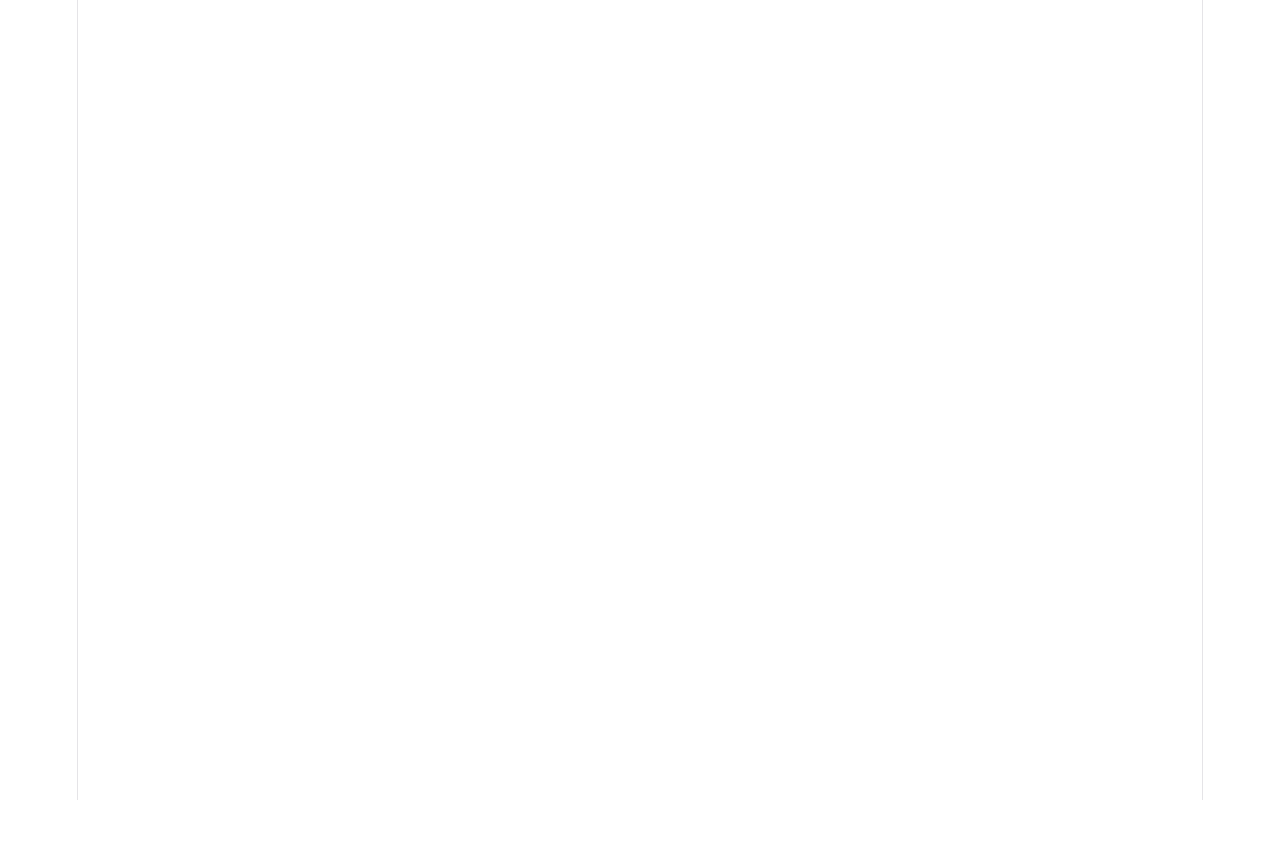
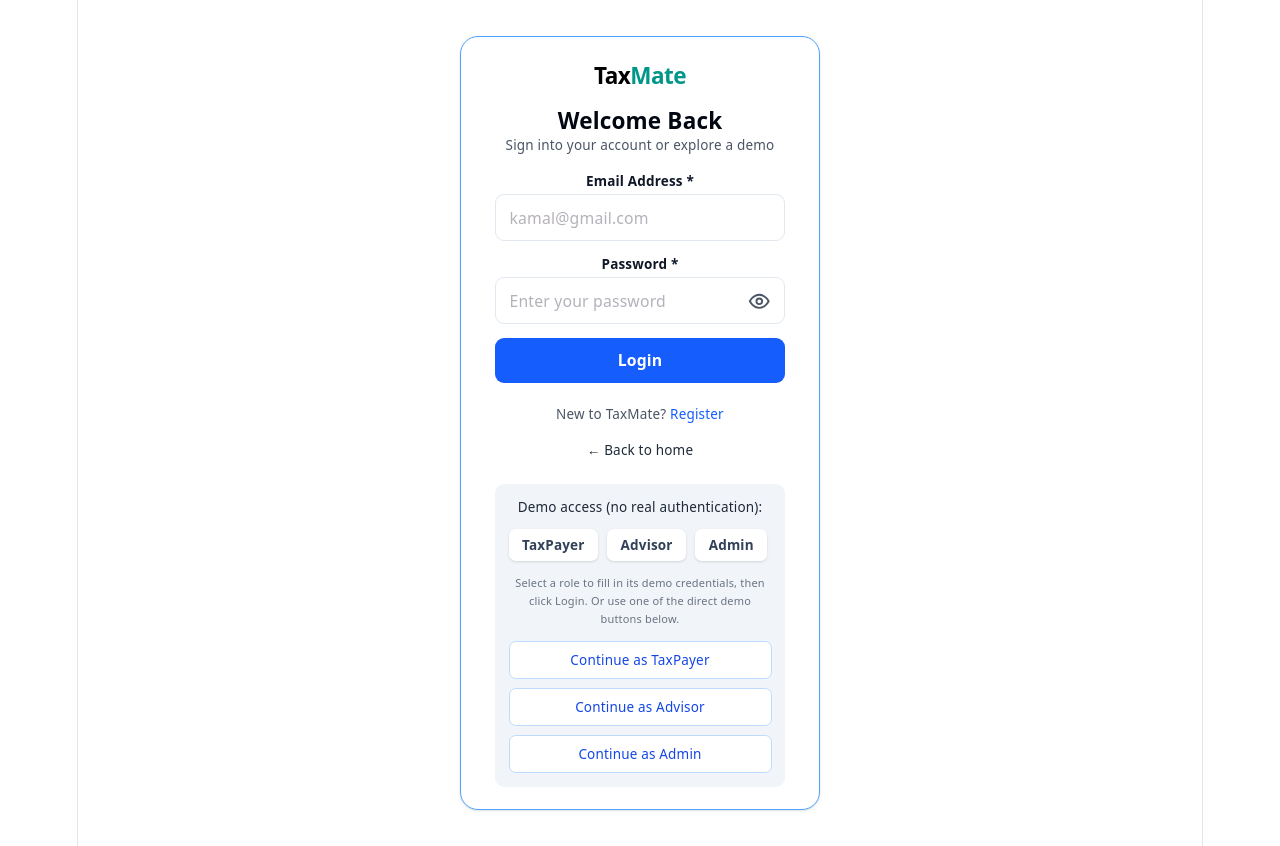
Before and after one commit to siyararansiluni/TaxMate, a React (Vite) app in the folder frontend/: page /login in a window 1280 px wide. Before the commit this address had no page. Before the commit the page ends 800 px from the top, so only its background shows below. Built offline with nearby package versions, Linux system fonts and the light colour scheme.

Commit message:
Update routes and add login page

```diff
--- /dev/null
+++ b/frontend/src/pages/Login.tsx
@@ -0,0 +1,251 @@
+
+import { useState, type FormEvent } from "react";
+import { Link, useNavigate } from "react-router-dom";
+
+type Role = "taxpayer" | "advisor" | "admin";
+
+type DemoUser = {
+  email: string;
+  password: string;
+  role: string;
+  label: string;
+  destination: string;
+};
+
+const demoUsers: Record<Role, DemoUser> = {
+  taxpayer: {
+    email: "taxpayer@taxmate.com",
+    password: "taxpayer123",
+    role: "TAXPAYER",
+    label: "TaxPayer",
+    destination: "/taxpayer/dashboard",
+  },
+  advisor: {
+    email: "advisor@taxmate.com",
+    password: "advisor123",
+    role: "TAX_ADVISOR",
+    label: "Advisor",
+    destination: "/advisor/dashboard",
+  },
+  admin: {
+    email: "admin@taxmate.com",
+    password: "admin123",
+    role: "ADMIN",
+    label: "Admin",
+    destination: "/admin/users",
+  },
+};
+
+export default function Login() {
+  const navigate = useNavigate();
+
+  const [email, setEmail] = useState("");
+  const [password, setPassword] = useState("");
+  const [showPassword, setShowPassword] = useState(false);
+  const [error, setError] = useState("");
+
+  function login(selectedRole?: Role) {
+    setError("");
+
+    const normalizedEmail = email.trim().toLowerCase();
+
+    const user = selectedRole
+      ? demoUsers[selectedRole]
+      : Object.values(demoUsers).find(
+          (item) =>
+            item.email === normalizedEmail &&
+            item.password === password
+        );
+
+    if (!user) {
+      setError("Invalid email or password. Please try again.");
+      return;
+    }
+
+    // Demo-only login; this is not real authentication.
+    navigate(user.destination, {
+      state: {
+        role: user.role,
+        email: user.email,
+        label: user.label,
+      },
+    });
+  }
+
+  function handleSubmit(event: FormEvent<HTMLFormElement>) {
+    event.preventDefault();
+    login();
+  }
+
+  function useDemo(role: Role) {
+    const user = demoUsers[role];
+
+    setEmail(user.email);
+    setPassword(user.password);
+    setError("");
+  }
+
+  return (
+    <main className="flex min-h-screen items-center justify-center bg-white px-4 py-8">
+      <section className="w-full max-w-[360px] rounded-2xl border border-blue-400 bg-white px-7 py-5 shadow-sm sm:px-[34px]">
+        <h1 className="mb-3 text-xl font-bold tracking-tight text-black">
+          Tax<span className="text-teal-600">Mate</span>
+        </h1>
+
+        <h2 className="text-xl font-bold text-gray-950">
+          Welcome Back
+        </h2>
+
+        <p className="mb-4 text-xs text-gray-600">
+          Sign into your account or explore a demo
+        </p>
+
+        <form onSubmit={handleSubmit} className="space-y-3">
+          <div>
+            <label
+              htmlFor="email"
+              className="mb-1 block text-xs font-semibold text-gray-900"
+            >
+              Email Address *
+            </label>
+
+            <input
+              id="email"
+              type="email"
+              placeholder="kamal@gmail.com"
+              value={email}
+              onChange={(event) => setEmail(event.target.value)}
+              required
+              autoComplete="email"
+              className="w-full rounded-lg border border-slate-200 px-3 py-2.5 text-sm outline-none transition focus:border-blue-500 focus:ring-2 focus:ring-blue-100"
+            />
+          </div>
+
+          <div>
+            <label
+              htmlFor="password"
+              className="mb-1 block text-xs font-semibold text-gray-900"
+            >
+              Password *
+            </label>
+
+            <div className="flex items-center rounded-lg border border-slate-200 pr-3 focus-within:border-blue-500 focus-within:ring-2 focus-within:ring-blue-100">
+              <input
+                id="password"
+                type={showPassword ? "text" : "password"}
+                placeholder="Enter your password"
+                value={password}
+                onChange={(event) => setPassword(event.target.value)}
+                required
+                autoComplete="current-password"
+                className="min-w-0 flex-1 rounded-lg px-3 py-2.5 text-sm outline-none"
+              />
+
+              <button
+                type="button"
+                onClick={() => setShowPassword((previous) => !previous)}
+                aria-label={showPassword ? "Hide password" : "Show password"}
+                className="text-gray-600 hover:text-blue-600"
+              >
+                {showPassword ? (
+                  <svg
+                    viewBox="0 0 24 24"
+                    fill="none"
+                    stroke="currentColor"
+                    strokeWidth="2"
+                    className="h-5 w-5"
+                    aria-hidden="true"
+                  >
+                    <path d="M3 3l18 18" />
+                    <path d="M10.6 10.6a2 2 0 002.8 2.8" />
+                    <path d="M9.9 5.2A10.8 10.8 0 0112 5c5 0 8.5 4.5 9 7-.2 1.1-1 2.4-2.2 3.6" />
+                    <path d="M6.2 6.2C3.8 7.7 2.3 10 2 12c.5 2.5 4 7 10 7 1.1 0 2.1-.2 3-.5" />
+                  </svg>
+                ) : (
+                  <svg
+                    viewBox="0 0 24 24"
+                    fill="none"
+                    stroke="currentColor"
+                    strokeWidth="2"
+                    className="h-5 w-5"
+                    aria-hidden="true"
+                  >
+                    <path d="M2 12s3.5-7 10-7 10 7 10 7-3.5 7-10 7S2 12 2 12z" />
+                    <circle cx="12" cy="12" r="3" />
+                  </svg>
+                )}
+              </button>
+            </div>
+          </div>
+
+          {error && (
+            <p role="alert" className="text-sm text-red-600">
+              {error}
+            </p>
+          )}
+
+          <button
+            type="submit"
+            className="w-full rounded-lg bg-blue-600 py-2.5 text-sm font-semibold text-white transition hover:bg-blue-700 focus:outline-none focus:ring-2 focus:ring-blue-300"
+          >
+            Login
+          </button>
+        </form>
+
+        <p className="mt-5 text-xs text-gray-600">
+          New to TaxMate?{" "}
+          <Link
+            to="/register"
+            className="font-medium text-blue-600 hover:underline"
+          >
+            Register
+          </Link>
+        </p>
+
+        <Link
+          to="/"
+          className="mt-4 inline-block text-xs text-gray-800 hover:text-blue-600"
+        >
+          &larr; Back to home
+        </Link>
+
+        <div className="mt-5 rounded-lg bg-slate-100 p-3">
+          <p className="mb-3 text-xs font-medium text-gray-800">
+            Demo access (no real authentication):
+          </p>
+
+          <div className="flex flex-wrap gap-2">
+            {(Object.keys(demoUsers) as Role[]).map((role) => (
+              <button
+                key={role}
+                type="button"
+                onClick={() => useDemo(role)}
+                className="rounded-md bg-white px-3 py-1.5 text-xs font-semibold text-slate-700 shadow-sm transition hover:bg-blue-100"
+              >
+                {demoUsers[role].label}
+              </button>
+            ))}
+          </div>
+
+          <p className="mt-3 text-[11px] leading-relaxed text-gray-500">
+            Select a role to fill in its demo credentials, then click Login.
+            Or use one of the direct demo buttons below.
+          </p>
+
+          <div className="mt-3 flex flex-col gap-2">
+            {(Object.keys(demoUsers) as Role[]).map((role) => (
+              <button
+                key={role}
+                type="button"
+                onClick={() => login(role)}
+                className="w-full rounded-md border border-blue-200 bg-white px-3 py-2 text-xs font-medium text-blue-700 transition hover:bg-blue-50"
+              >
+                Continue as {demoUsers[role].label}
+              </button>
+            ))}
+          </div>
+        </div>
+      </section>
+    </main>
+  );
+}
--- a/frontend/src/routes/AppRoutes.tsx
+++ b/frontend/src/routes/AppRoutes.tsx
@@ -1,6 +1,7 @@
-import { Routes, Route } from 'react-router-dom'
+import { Routes, Route, Navigate } from 'react-router-dom'
 
 import Home from '../pages/Home'
+import Login from '../pages/Login'
 import TaxPayerDashboard from '../pages/TaxPayerDashboard'
 import IncomeManagement from '../pages/IncomeManagement'
 import ExpensesDeductions from '../pages/ExpensesDeductions'
@@ -10,7 +11,9 @@ import TaxReturns from '../pages/TaxReturns'
 function AppRoutes() {
   return (
     <Routes>
-      <Route path="/" element={<Home />} />
+      <Route path="/" element={<Navigate to="/login" replace />} />
+      <Route path="/login" element={<Login />} />
+      <Route path="/home" element={<Home />} />
       <Route path="/dashboard" element={<TaxPayerDashboard />} />
       <Route path="/income" element={<IncomeManagement />} />
       <Route path="/expenses" element={<ExpensesDeductions />} />
```
